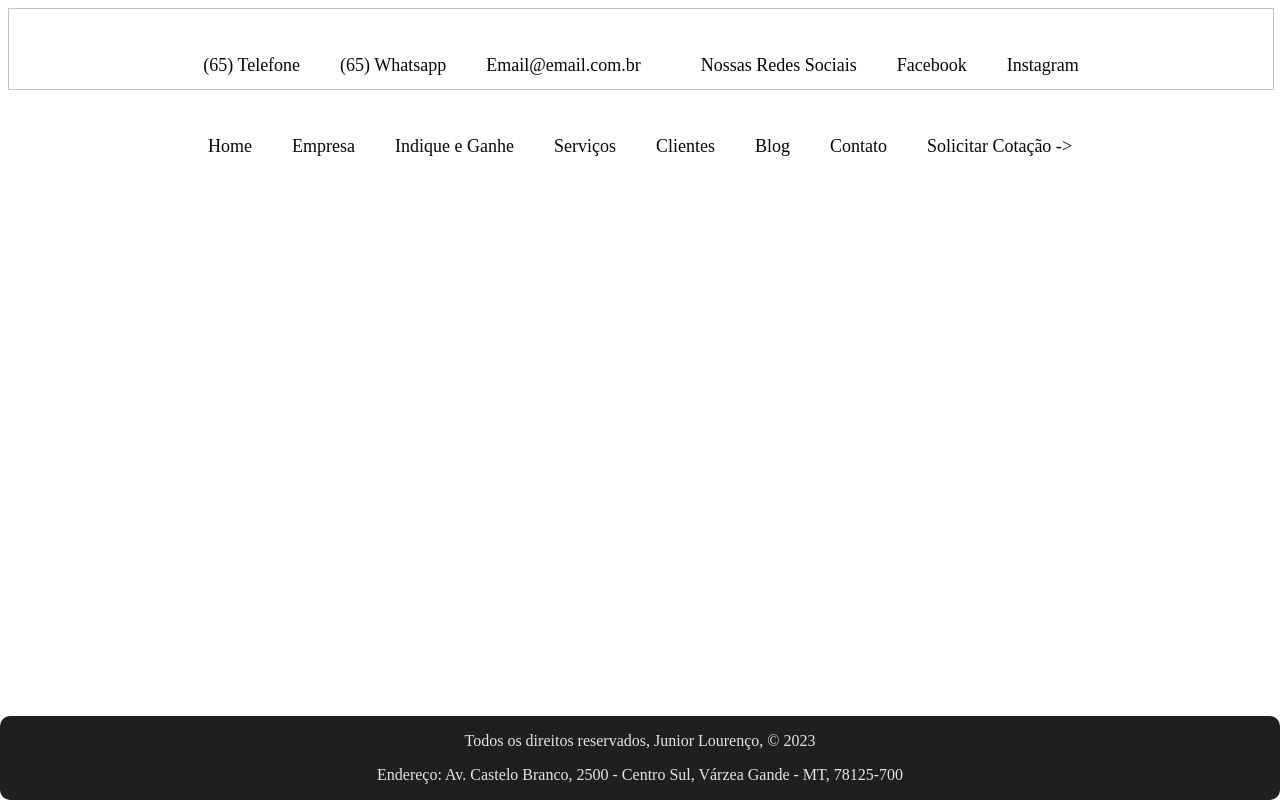
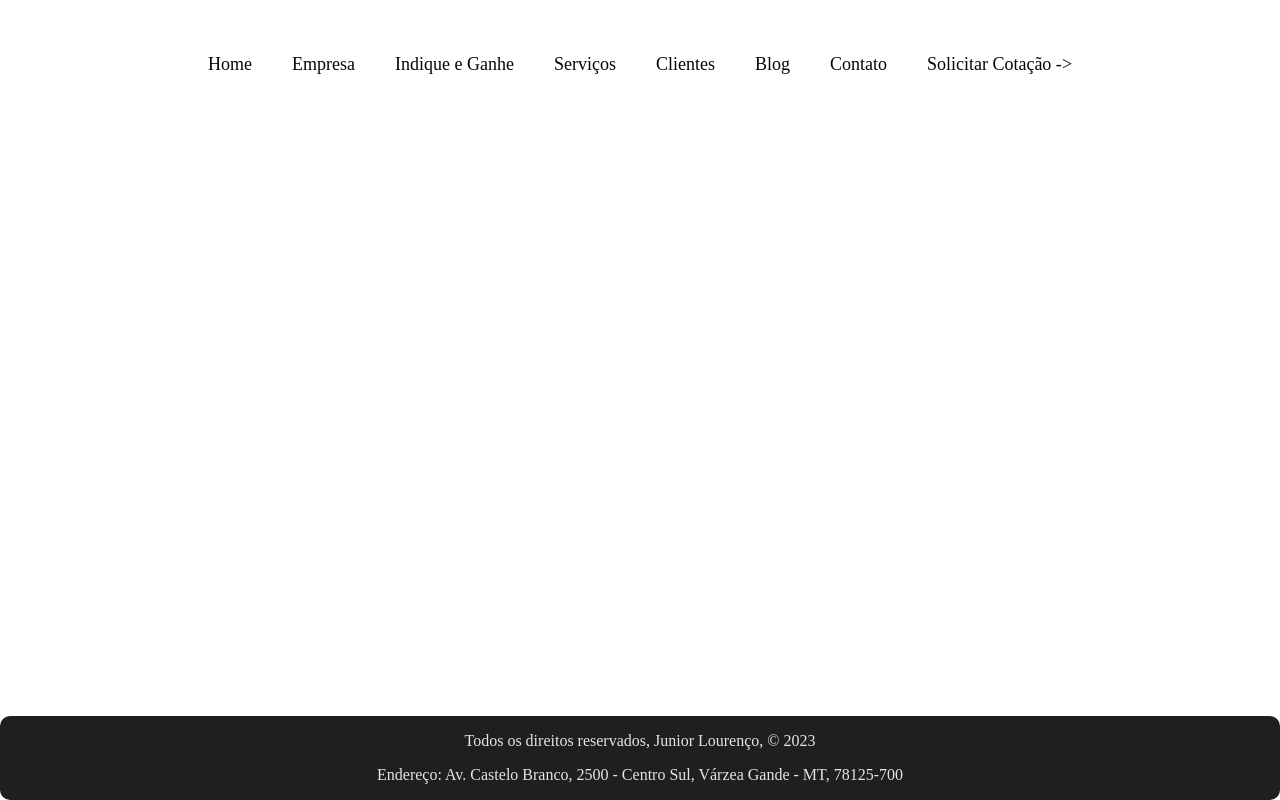
Before and after one commit to juniorlourenco/templatenext, a Next.js app: page / in a window 1280 px wide. Built offline with nearby package versions, Linux system fonts and the light colour scheme.

Commit message:
removing header

```diff
--- a/src/pages/index.js
+++ b/src/pages/index.js
@@ -4,10 +4,6 @@ import styled from 'styled-components'
 import Header from '@/components/Header/Header'
 import Menu from '@/components/Menu/Menu'
 import Footer from '@/components/Footer/Footer'
-
-const HeaderTile = styled.body`
-color: #e5e5e5;
-}`
 
 export default function Home() {
   return (
@@ -18,7 +14,7 @@ export default function Home() {
         <meta name="viewport" content="width=device-width, initial-scale=1" />
         <link rel="icon" href="/favicon.ico" />
       </Head>
-      <Header />
+      {/*<Header />*/}
       <Menu />
       <Footer />
 
```
